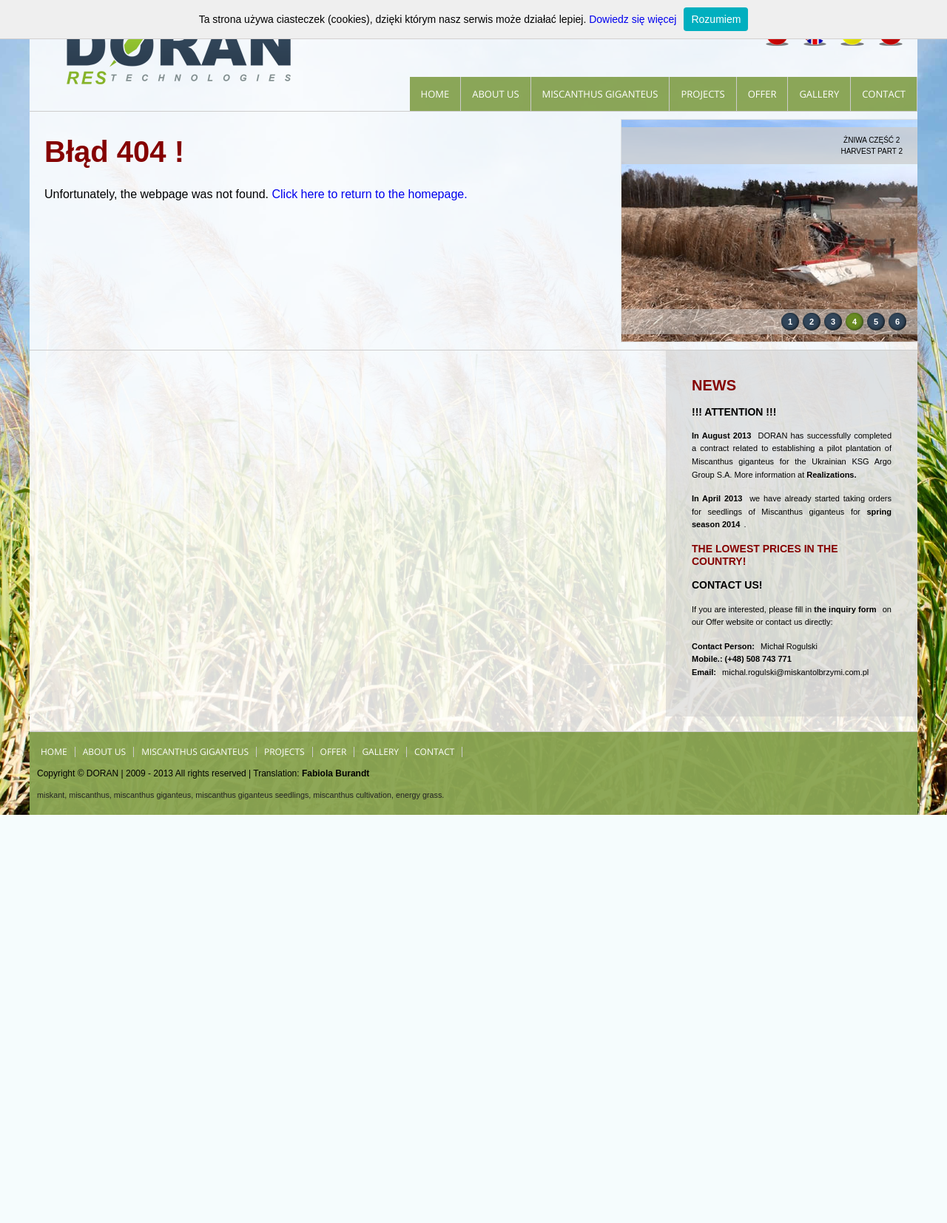
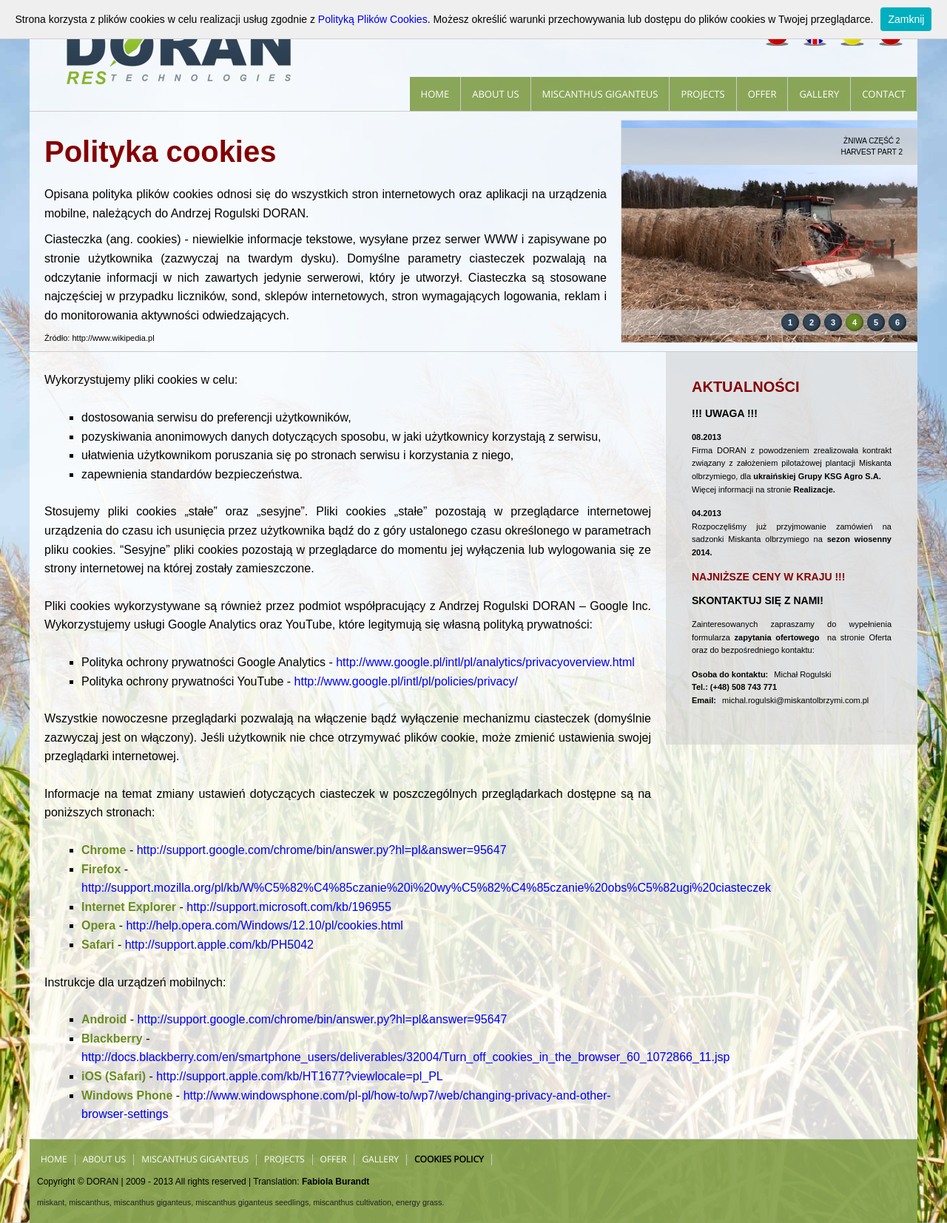
Before and after one commit to zulusnet/miskant, a PHP site: page /miskant/index.php?page=cookies-policy in a window 1280 px wide. Shown: the whole page at 74% size. Before the commit the page ends 1102 px from the top, so only its background shows below. Run offline with PHP 8.4, Linux system fonts and the light colour scheme; some libraries are stand-ins or nearby versions.

Commit message:
Aktualizacja polityki cookies

```diff
--- a/index.php
+++ b/index.php
@@ -211,6 +211,12 @@ elseif(isset($_GET['page']) && ($_GET['page'] == 'contact')) echo " onload=\"con
 				elseif($lang == 'de') include "pages/de/contact.php";
 				elseif($lang == 'ru') include "pages/ru/contact.php";
 			}
+			elseif($_GET['page'] == 'cookies-policy'){
+				if($lang == 'pl')	include "pages/pl/cookies-policy.php";
+				elseif($lang == 'en') include "pages/pl/cookies-policy.php";
+				elseif($lang == 'de') include "pages/pl/cookies-policy.php";
+				elseif($lang == 'ru') include "pages/pl/cookies-policy.php";
+			}
 			else{
 			if($lang == 'pl')	include "pages/pl/404.php";
 			elseif($lang == 'en') include "pages/en/404.php";
--- a/js/script.js
+++ b/js/script.js
@@ -205,7 +205,7 @@ function WHCheckCookies() {
     if(WHReadCookie('cookies_accepted') != 'T') {
         var message_container = document.createElement('div');
         message_container.id = 'cookies-message-container';
-        var html_code = '<div id="cookies-message" style="padding: 10px 0px; font-size: 14px; line-height: 22px; border-bottom: 1px solid #D3D0D0; text-align: center; position: fixed; top: 0px; background-color: #EFEFEF; width: 100%; z-index: 999;">Ta strona używa ciasteczek (cookies), dzięki którym nasz serwis może działać lepiej. <a href="http://wszystkoociasteczkach.pl" target="_blank">Dowiedz się więcej</a><a href="javascript:WHCloseCookiesWindow();" id="accept-cookies-checkbox" name="accept-cookies" style="background-color: #00AFBF; padding: 5px 10px; color: #FFF; border-radius: 4px; -moz-border-radius: 4px; -webkit-border-radius: 4px; display: inline-block; margin-left: 10px; text-decoration: none; cursor: pointer;">Rozumiem</a></div>';
+        var html_code = '<div id="cookies-message" style="padding: 10px 0px; font-size: 14px; line-height: 22px; border-bottom: 1px solid #D3D0D0; text-align: center; position: fixed; top: 0px; background-color: #EFEFEF; width: 100%; z-index: 999;">Strona korzysta z plików cookies w celu realizacji usług zgodnie z <a href="http://www.miskantolbrzymi.com.pl/cookies-policy">Polityką Plików Cookies</a>. Możesz określić warunki przechowywania lub dostępu do plików cookies w Twojej przeglądarce.<a href="javascript:WHCloseCookiesWindow();" id="accept-cookies-checkbox" name="accept-cookies" style="background-color: #00AFBF; padding: 5px 10px; color: #FFF; border-radius: 4px; -moz-border-radius: 4px; -webkit-border-radius: 4px; display: inline-block; margin-left: 10px; text-decoration: none; cursor: pointer;">Zamknij</a></div>';
         message_container.innerHTML = html_code;
         document.body.appendChild(message_container);
     }
--- a/pages/de/footer.php
+++ b/pages/de/footer.php
@@ -17,8 +17,8 @@
 	<li rel="gallery"><a
 		href="<?php echo "$root_dir/$lang/gallery" ?>">Galerie</a>
 	</li>
-	<li rel="contact"><a
-		href="<?php echo "$root_dir/$lang/contact" ?>">Kontakt</a>
+	<li rel="cookies-policy"><a
+		href="<?php echo "$root_dir/pl/cookies-policy" ?>">Cookies Policy</a>
 	</li>
 </ul>
 <p>
--- a/pages/en/footer.php
+++ b/pages/en/footer.php
@@ -17,8 +17,8 @@
 	<li rel="gallery"><a
 		href="<?php echo "$root_dir/$lang/gallery"?>">Gallery</a>
 	</li>
-	<li rel="contact"><a
-		href="<?php echo "$root_dir/$lang/contact"?>">Contact</a>
+	<li rel="cookies-policy"><a
+		href="<?php echo "$root_dir/pl/cookies-policy"?>">Cookies Policy</a>
 	</li>
 </ul>
 <p>
--- /dev/null
+++ b/pages/pl/cookies-policy.php
@@ -0,0 +1,56 @@
+<div id="sub-header-table">
+	<div id="sub-header">
+		<h1>Polityka cookies</h1>
+		<p class="after-header">Opisana polityka plików cookies odnosi się do wszystkich stron internetowych oraz aplikacji na urządzenia mobilne, należących do Andrzej Rogulski DORAN.</p>
+<blockquote class="pull-right">
+	<p>Ciasteczka (ang. cookies) - niewielkie informacje tekstowe, wysyłane przez serwer WWW i zapisywane po stronie użytkownika (zazwyczaj na twardym dysku). Domyślne parametry ciasteczek pozwalają na odczytanie informacji w nich zawartych jedynie serwerowi, który je utworzył. Ciasteczka są stosowane najczęściej w przypadku liczników, sond, sklepów internetowych, stron wymagających logowania, reklam i do monitorowania aktywności odwiedzających.</p>
+	<small>Źródło: <cite title="http://www.wikipedia.pl">http://www.wikipedia.pl</cite></small></blockquote>
+	</div>
+	<!-- //#sub-header -->
+	<div id="content-images-cell">
+		<div id="slide-holder">
+			<div id="slide-runner"></div>
+		</div>
+	</div>
+	<!--  //#content-images-cell -->
+</div>
+<!--  //#sub-header-table -->
+<div id="body">
+	<div id="main-content">
+<p>Wykorzystujemy pliki cookies w celu:</p>
+<ul class="list square" style="margin-bottom: 25px;">
+	<li>dostosowania serwisu do preferencji użytkowników,</li>
+	<li>pozyskiwania anonimowych danych dotyczących sposobu, w jaki użytkownicy korzystają z serwisu,</li>
+	<li>ułatwienia użytkownikom poruszania się po stronach serwisu i korzystania z niego,</li>
+	<li>zapewnienia standardów bezpieczeństwa.</li>
+</ul>
+<p>Stosujemy pliki cookies „stałe” oraz „sesyjne”. Pliki cookies „stałe” pozostają w przeglądarce internetowej urządzenia do czasu ich usunięcia przez użytkownika bądź do z góry ustalonego czasu określonego w parametrach pliku cookies. “Sesyjne” pliki cookies pozostają w przeglądarce do momentu jej wyłączenia lub wylogowania się ze strony internetowej na której zostały zamieszczone.</p>
+<p>Pliki cookies wykorzystywane są również przez podmiot współpracujący z Andrzej Rogulski DORAN – Google Inc. Wykorzystujemy usługi Google Analytics oraz YouTube, które legitymują się własną polityką prywatności:</p>
+<ul  class="list square"  style="margin-bottom: 25px;">
+	<li>Polityka ochrony prywatności Google Analytics - <a href="http://www.google.pl/intl/pl/analytics/privacyoverview.html" target="_blank">http://www.google.pl/intl/pl/analytics/privacyoverview.html</a></li>
+	<li>Polityka ochrony prywatności YouTube - <a href="http://www.google.pl/intl/pl/policies/privacy/" target="_blank">http://www.google.pl/intl/pl/policies/privacy/</a></li>
+</ul>
+<p>Wszystkie nowoczesne przeglądarki pozwalają na włączenie bądź wyłączenie mechanizmu ciasteczek (domyślnie zazwyczaj jest on włączony). Jeśli użytkownik nie chce otrzymywać plików cookie, może zmienić ustawienia swojej przeglądarki internetowej.</p>
+<p>Informacje na temat zmiany ustawień dotyczących ciasteczek w poszczególnych przeglądarkach dostępne są na poniższych stronach:</p>
+<ul class="list square"  style="margin-bottom: 25px;">
+	<li><strong>Chrome</strong> - <a href="http://support.google.com/chrome/bin/answer.py?hl=pl&amp;answer=95647" target="_blank">http://support.google.com/chrome/bin/answer.py?hl=pl&amp;answer=95647</a></li>
+	<li><strong>Firefox</strong> - <a href="http://support.mozilla.org/pl/kb/W%C5%82%C4%85czanie%20i%20wy%C5%82%C4%85czanie%20obs%C5%82ugi%20ciasteczek" target="_blank">http://support.mozilla.org/pl/kb/W%C5%82%C4%85czanie%20i%20wy%C5%82%C4%85czanie%20obs%C5%82ugi%20ciasteczek</a></li>
+	<li><strong>Internet Explorer</strong> - <a href="http://support.microsoft.com/kb/196955" target="_blank">http://support.microsoft.com/kb/196955</a></li>
+	<li><strong>Opera</strong> - <a href="http://help.opera.com/Windows/12.10/pl/cookies.html" target="_blank">http://help.opera.com/Windows/12.10/pl/cookies.html</a></li>
+	<li><strong>Safari</strong> - <a href="http://support.apple.com/kb/PH5042" target="_blank">http://support.apple.com/kb/PH5042</a></li>
+</ul>
+<p>Instrukcje dla urządzeń mobilnych:</p>
+<ul class="list square">
+	<li><strong>Android</strong> - <a href="http://support.google.com/chrome/bin/answer.py?hl=pl&amp;answer=95647" target="_blank">http://support.google.com/chrome/bin/answer.py?hl=pl&amp;answer=95647</a></li>
+	<li><strong>Blackberry</strong> - <a href="http://docs.blackberry.com/en/smartphone_users/deliverables/32004/Turn_off_cookies_in_the_browser_60_1072866_11.jsp" target="_blank">http://docs.blackberry.com/en/smartphone_users/deliverables/32004/Turn_off_cookies_in_the_browser_60_1072866_11.jsp</a></li>
+	<li><strong>iOS (Safari)</strong> - <a href="http://support.apple.com/kb/HT1677?viewlocale=pl_PL" target="_blank">http://support.apple.com/kb/HT1677?viewlocale=pl_PL</a></li>
+	<li><strong>Windows Phone</strong> - <a href="http://www.windowsphone.com/pl-pl/how-to/wp7/web/changing-privacy-and-other-browser-settings" target="_blank">http://www.windowsphone.com/pl-pl/how-to/wp7/web/changing-privacy-and-other-browser-settings</a></li>
+</ul>
+	</div>
+	<!-- //#main-content -->
+	<div id="sidebar">
+		<?php include "pages/pl/sidebar.php"?>
+	</div>
+	<!-- //#sidebar -->
+</div>
+<!-- //#body  -->
--- a/pages/pl/footer.php
+++ b/pages/pl/footer.php
@@ -20,6 +20,9 @@
 	</li>
 	<li rel="contact"><a
 		href="<?php echo "$root_dir/$lang/contact"?>">Kontakt</a>
+	</li>
+	<li rel="cookies-policy"><a
+		href="<?php echo "$root_dir/$lang/cookies-policy"?>">Polityka cookies</a>
 	</li>
 </ul>
 <p>
--- a/pages/ru/footer.php
+++ b/pages/ru/footer.php
@@ -22,6 +22,9 @@
 	<li rel="contact"><a
 		href="<?php echo "$root_dir/$lang/contact"?>">Контакт</a>
 	</li>
+	<li rel="cookies-policy"><a
+		href="<?php echo "$root_dir/pl/cookies-policy"?>">Cookies Policy</a>
+	</li>
 </ul>
 <p>
 	Copyright &copy; DORAN | 2009 - 2013 Все права защищены | Перевод: <a
```
